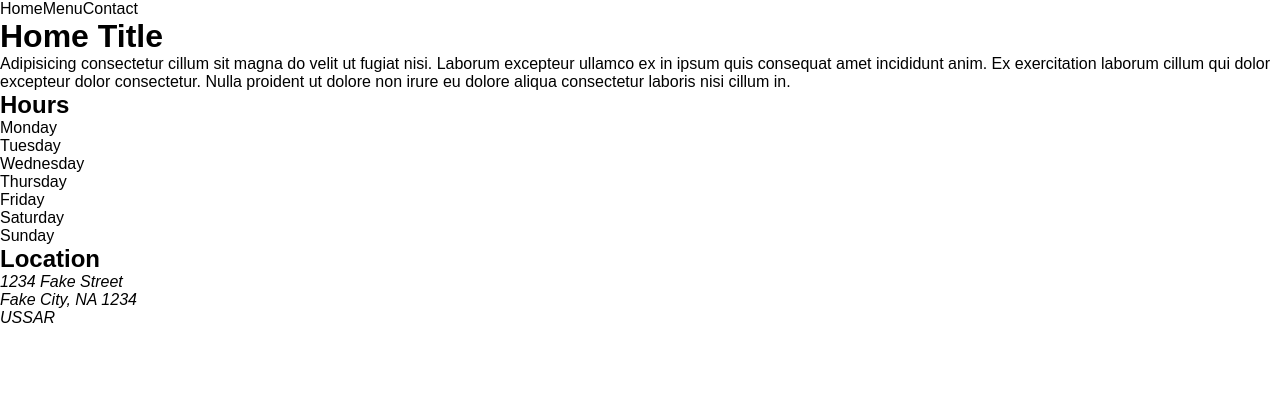
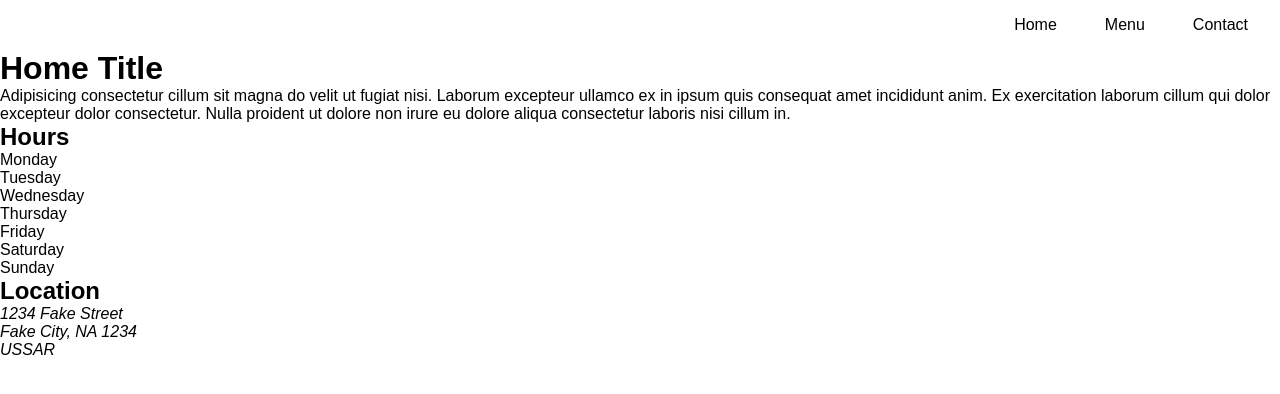
Before and after one commit to palmerusaf/restaurant-page, a website built with webpack: page dist/index.html in a window 1280 px wide. Built offline with Linux system fonts and the light colour scheme.

Commit message:
add padding and margin justify flex end

```diff
--- a/src/css/style.scss
+++ b/src/css/style.scss
@@ -18,9 +18,12 @@
 }
 
 .nav-bar{
-
+justify-content: end;
     &__item{
-
+margin-right: 16px;
+padding: 16px;
+user-select: none;
+cursor: pointer;
         &--active{
 
         }
```
Also changed, not shown: dist/main.js.
